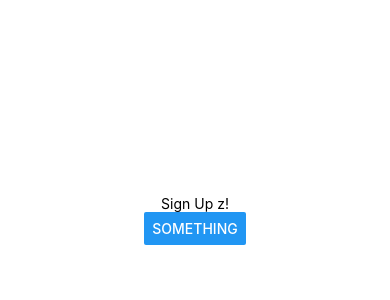
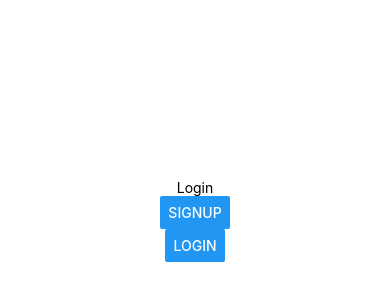
Before and after one commit to evaseac/mobile-app, a React Native app in the folder EVASEAC/: screen / in a window 390 px wide. Shown: the part 202-502 px from the top of the page. Built offline with nearby package versions, Linux system fonts and the light colour scheme.

Commit message:
Add Login Screen and use it default in navigator
Create minimal login screen and use it as default in AppNavigator.

```diff
--- a/EVASEAC/app/App.navigator.tsx
+++ b/EVASEAC/app/App.navigator.tsx
@@ -6,6 +6,7 @@ const { Navigator, Screen } = createNativeStackNavigator();
 
 import HomeScreen from "./screens/HomeScreen";
 import SignUpScreen from "./screens/SignUpScreen";
+import LoginScreen from "./screens/LoginScreen";
 
 const AppNavigator = () => (
     <NavigationContainer>
@@ -14,8 +15,9 @@ const AppNavigator = () => (
                 headerShown : false
             }} initialRouteName="login"
         >
-            <Screen name="login" component={SignUpScreen}></Screen>
+            <Screen name="signup" component={SignUpScreen}></Screen>
             <Screen name="home" component={HomeScreen}></Screen>
+            <Screen name="login" component={LoginScreen}></Screen>
         </Navigator>
     </NavigationContainer>
 );
--- /dev/null
+++ b/EVASEAC/app/screens/LoginScreen.tsx
@@ -0,0 +1,32 @@
+import { useLinkProps } from "@react-navigation/native";
+import { Button, StyleSheet, Text, View } from "react-native";
+
+interface LoginScreenProps {
+    navigation : any;
+}
+
+const LoginScreen = (props : LoginScreenProps) => {
+    const signUp = () => {
+       props.navigation.navigate("signup")
+    }
+    const login = () => {
+        props.navigation.navigate("home")
+    }
+    return (
+        <View style={styles.container}>
+            <Text>Login</Text>
+            <Button title="signup" onPress={signUp}>Sign Up</Button>
+            <Button title="login" onPress={login}>Login</Button>
+        </View>
+    );
+}
+
+const styles = StyleSheet.create({
+    container : {
+      flex: 1,
+      backgroundColor: '#fff',
+      alignItems: 'center',
+      justifyContent: 'center',
+    },
+})
+export default LoginScreen;
```
